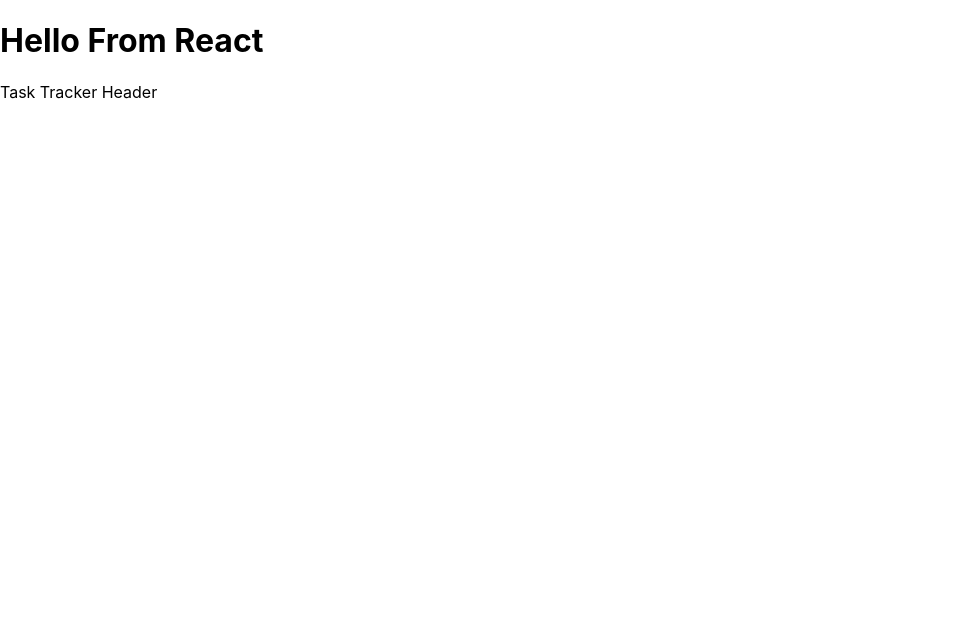
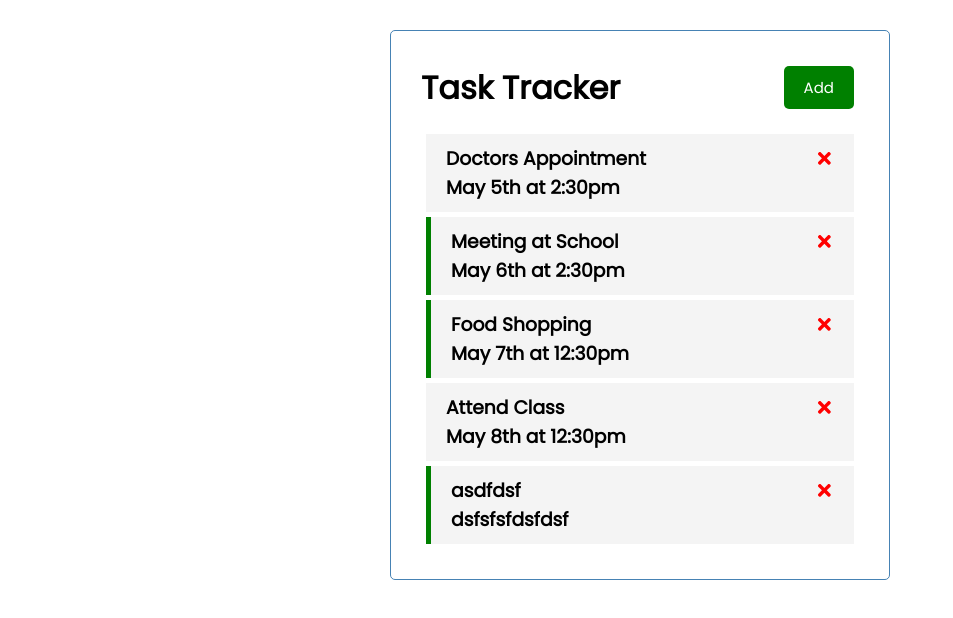
Before and after one commit to aaqadir/react-task-tracker, a React (Create React App) app: page / in a window 1280 px wide. Shown: the top 618 px of the page, without its empty margins (0-953 px from the left). Built offline with nearby package versions, Linux system fonts and the light colour scheme.

Commit message:
added delete and toggle funtionality

```diff
--- a/package.json
+++ b/package.json
@@ -8,6 +8,7 @@
     "@testing-library/user-event": "^13.5.0",
     "react": "^18.2.0",
     "react-dom": "^18.2.0",
+    "react-icons": "^4.10.1",
     "react-scripts": "5.0.1",
     "web-vitals": "^2.1.4"
   },
--- a/src/App.js
+++ b/src/App.js
@@ -1,12 +1,70 @@
-import React from "react";
+import { React, useState } from "react";
 import "./App.css";
 import Header from "./components/Header";
+import Task from "./components/TasksList";
 
 function App() {
+  const [tasks, setTasks] = useState([
+    {
+      id: 1,
+      text: "Doctors Appointment",
+      day: "May 5th at 2:30pm",
+      reminder: false,
+    },
+    {
+      id: 2,
+      text: "Meeting at School",
+      day: "May 6th at 2:30pm",
+      reminder: true,
+    },
+    {
+      id: 3,
+      text: "Food Shopping",
+      day: "May 7th at 12:30pm",
+      reminder: true,
+    },
+    {
+      id: 4,
+      text: "Attend Class",
+      day: "May 8th at 12:30pm",
+      reminder: false,
+    },
+    {
+      text: "asdfdsf",
+      day: "dsfsfsfdsfdsf",
+      reminder: true,
+      id: 5,
+    },
+  ]);
+
+  //Delete Task
+  const deleteTaskApp = (id) => {
+    console.log("delete", id);
+    setTasks(tasks.filter((task) => task.id !== id));
+  };
+
+  //Toggle reminder
+  const toggleReminder = (id) => {
+    console.log(id);
+    setTasks(
+      tasks.map((task) =>
+        task.id === id ? { ...task, reminder: !task.reminder } : task
+      )
+    );
+  };
+
   return (
     <div className="container">
-      <h1>Hello From React</h1>
-      <Header></Header>
+      <Header />
+      {tasks.length > 0 ? (
+        <Task
+          tasks={tasks}
+          onDelete={deleteTaskApp}
+          onToggle={toggleReminder}
+        />
+      ) : (
+        "No Task to display"
+      )}
     </div>
   );
 }
--- /dev/null
+++ b/src/components/Button.js
@@ -0,0 +1,25 @@
+import PropTypes from "prop-types";
+
+const Button = ({ color, text, onClickHeader }) => {
+  return (
+    <button
+      onClick={onClickHeader}
+      style={{ backgroundColor: color }}
+      className="btn"
+    >
+      {text}
+    </button>
+  );
+};
+
+Button.defaultProps = {
+  color: "steelblue",
+};
+
+Button.protoTypes = {
+  text: PropTypes.string,
+  color: PropTypes.string,
+  onClick: PropTypes.func,
+};
+
+export default Button;
--- a/src/components/Header.js
+++ b/src/components/Header.js
@@ -1,12 +1,38 @@
 import React from "react";
+import PropTypes from "prop-types";
+import Button from "./Button";
 
-const Header = () => {
+const Header = ({ title }) => {
+
+    const onClickHeader = () => {
+        console.log("buttton click on header");
+      };
+
   return (
-    <div>Task Tracker Header</div>
-    // <header>
-    //   <h1>Task Tracker</h1>
-    // </header>
+    // <div>
+    //   <div>Task Tracker Header</div>
+    //   <div>{props.title}</div>
+    // </div>
+    <header className="header">
+      <h1>{title}</h1>
+      <Button color='green' text='Add' onClickHeader={onClickHeader}></Button>
+    </header>
   );
 };
 
+Header.defaultProps = {
+  title: "Task Tracker",
+};
+
+//setting up types of props just like typescript
+Header.prototypes = {
+    title: PropTypes.string.isRequired,
+}
+
+//css in js
+const headingStyle = {
+    color:'red',
+    backgroundColor:'black',
+}
+
 export default Header;
--- /dev/null
+++ b/src/components/Task.js
@@ -0,0 +1,21 @@
+import { FaTimes } from "react-icons/fa";
+
+const Task = ({ task, onDelete, onToggle }) => {
+  return (
+    <div
+      className={`task ${task.reminder ? "reminder" : ""}`}
+      onDoubleClick={() => onToggle(task.id)}
+    >
+      <h3>
+        {task.text}{" "}
+        <FaTimes
+          style={{ color: "red", cursor: "pointer" }}
+          onClick={() => onDelete(task.id)}
+        />
+      </h3>
+      <h3>{task.day}</h3>
+    </div>
+  );
+};
+
+export default Task;
--- /dev/null
+++ b/src/components/TasksList.js
@@ -0,0 +1,18 @@
+import Task from "./Task";
+
+const TasksList = ({ tasks, onDelete, onToggle }) => {
+  return (
+    <>
+      {tasks.map((task) => (
+        <Task
+          key={task.id}
+          task={task}
+          onDelete={onDelete}
+          onToggle={onToggle}
+        />
+      ))}
+    </>
+  );
+};
+
+export default TasksList;
--- a/src/index.css
+++ b/src/index.css
@@ -1,13 +1,71 @@
-body {
+@import url("https://fonts.googleapis.com/css2?family=Poppins:wght@300;400&display=swap");
+
+* {
+  box-sizing: border-box;
   margin: 0;
-  font-family: -apple-system, BlinkMacSystemFont, 'Segoe UI', 'Roboto', 'Oxygen',
-    'Ubuntu', 'Cantarell', 'Fira Sans', 'Droid Sans', 'Helvetica Neue',
-    sans-serif;
-  -webkit-font-smoothing: antialiased;
-  -moz-osx-font-smoothing: grayscale;
+  padding: 0;
 }
 
-code {
-  font-family: source-code-pro, Menlo, Monaco, Consolas, 'Courier New',
-    monospace;
+body {
+  font-family: "Poppins", sans-serif;
 }
+.container {
+  max-width: 500px;
+  margin: 30px auto;
+  overflow: auto;
+  min-height: 300px;
+  border: 1px solid steelblue;
+  padding: 30px;
+  border-radius: 5px;
+}
+
+.header {
+  display: flex;
+  justify-content: space-between;
+  align-items: center;
+  margin-bottom: 20px;
+}
+
+.btn {
+  display: inline-block;
+  background: #000;
+  color: #fff;
+  border: none;
+  padding: 10px 20px;
+  margin: 5px;
+  border-radius: 5px;
+  cursor: pointer;
+  text-decoration: none;
+  font-size: 15px;
+  font-family: inherit;
+}
+
+.btn:focus {
+  outline: none;
+}
+
+.btn:active {
+  transform: scale(0.98);
+}
+
+.btn-block {
+  display: block;
+  width: 100%;
+}
+
+.task {
+  background: #f4f4f4;
+  margin: 5px;
+  padding: 10px 20px;
+  cursor: pointer;
+}
+
+.task.reminder {
+  border-left: 5px solid green;
+}
+
+.task h3 {
+  display: flex;
+  align-items: center;
+  justify-content: space-between;
+}
```
Also changed, not shown: 1 other file (tests, documents, lock files or other folders).
